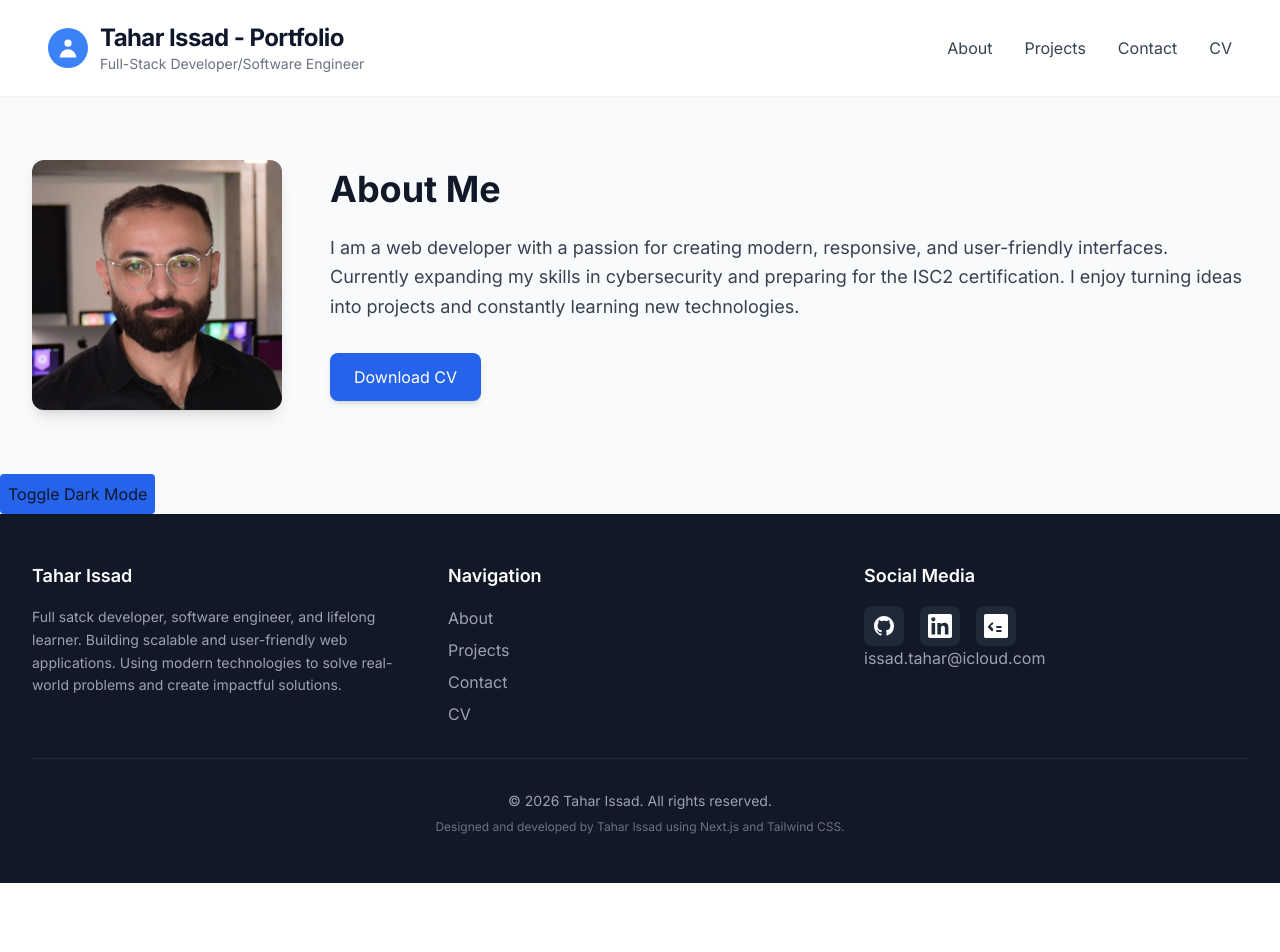
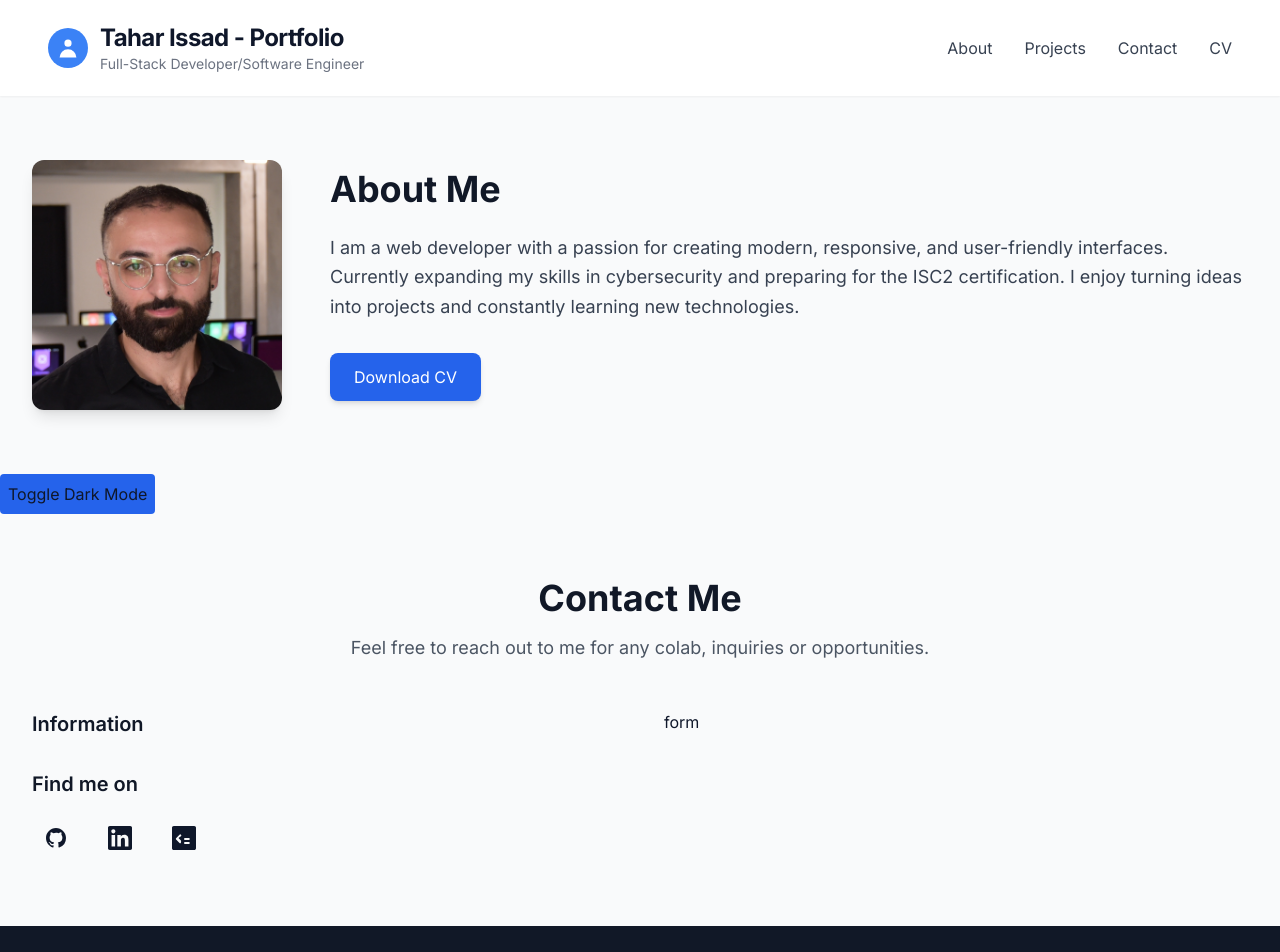
Before and after one commit to tissad-101010/portfolio, a Next.js app: page / in a window 1280 px wide. Shown: the top 952 px of the page. Before the commit the page ends 883 px from the top, so only its background shows below. Built offline with nearby package versions, Linux system fonts and the light colour scheme.

Commit message:
add contact section

```diff
--- a/src/app/page.tsx
+++ b/src/app/page.tsx
@@ -6,7 +6,7 @@
 /*   By: tissad <tissad@student.42.fr>              +#+  +:+       +#+        */
 /*                                                +#+#+#+#+#+   +#+           */
 /*   Created: 2026/02/16 14:12:22 by tissad            #+#    #+#             */
-/*   Updated: 2026/02/18 16:58:31 by tissad           ###   ########.fr       */
+/*   Updated: 2026/02/18 18:03:14 by tissad           ###   ########.fr       */
 /*                                                                            */
 /* ************************************************************************** */
 
@@ -17,6 +17,7 @@ import { toggleDarkMode } from './darkMode'
 import Header from '../components/header/Header'
 import Footer from '../components/footer/Footer'
 import Hero from '../components/body/Hero'
+import Contact from '../components/body/Contact'
 
 
 
@@ -32,7 +33,7 @@ export default function Home() {
       <button className="bg-primary text-foreground p-2 rounded hover:bg-primary/80 transition-colors" onClick={() => toggleDarkMode()}>
           Toggle Dark Mode
       </button>
-
+      <Contact />
       <Footer />
     </main>
   )
--- a/src/components/body/Contact.tsx
+++ b/src/components/body/Contact.tsx
@@ -6,6 +6,55 @@
 /*   By: tissad <tissad@student.42.fr>              +#+  +:+       +#+        */
 /*                                                +#+#+#+#+#+   +#+           */
 /*   Created: 2026/02/18 16:55:33 by tissad            #+#    #+#             */
-/*   Updated: 2026/02/18 16:55:34 by tissad           ###   ########.fr       */
+/*   Updated: 2026/02/18 18:22:34 by tissad           ###   ########.fr       */
 /*                                                                            */
 /* ************************************************************************** */
+
+'use client'
+
+import { useState } from 'react'
+import { Networks, infoClass } from "../navigation/Networks"
+export default function Contact() {
+	return (
+		<section id="contact" className="bg-gray-50 py-16 dark:bg-background transition-colors duration-300">
+			<div className="max-w-7xl mx-auto px-4 sm:px-6 lg:px-8 ">
+				<div className="text-center mb-12">
+          <h2 className="text-4xl font-bold text-gray-900 mb-4 dark:text-gray-300">
+						Contact Me
+					</h2>
+          <p className="text-gray-600 text-lg dark:text-gray-400">
+            Feel free to reach out to me for any colab, inquiries or opportunities.
+          </p>
+        </div>
+				<div className="grid grid-cols-1 lg:grid-cols-2 gap-12">
+
+					{/* Contacts info */}
+					<div>
+						<h3 className="text-xl font-semibold text-gray-900 mb-6  dark:text-gray-300">
+							Information
+						</h3>
+						<div className="space-y-4">
+
+							{/*  networks */}
+							<div className="mt-8">
+								<h3 className="text-xl font-semibold text-gray-900 mb-4 dark:text-gray-300">
+									Find me on
+								</h3>
+								 <div className="flex space-x-4">
+									<Networks className={infoClass} />
+								</div>
+							</div>
+						</div>
+					</div>
+
+					{/* Contact form */}
+					<div>
+						form
+					</div>
+
+				</div>
+			</div>
+		</section>
+
+	)
+}
--- a/src/components/footer/Footer.tsx
+++ b/src/components/footer/Footer.tsx
@@ -6,12 +6,12 @@
 /*   By: tissad <tissad@student.42.fr>              +#+  +:+       +#+        */
 /*                                                +#+#+#+#+#+   +#+           */
 /*   Created: 2026/02/18 12:53:48 by tissad            #+#    #+#             */
-/*   Updated: 2026/02/18 15:41:25 by tissad           ###   ########.fr       */
+/*   Updated: 2026/02/18 18:21:14 by tissad           ###   ########.fr       */
 /*                                                                            */
 /* ************************************************************************** */
 
 import { NavLink, navItems, footerNavLinkClass } from "../navigation/NavLink"
-import { SocialMedia } from "../navigation/SocialMedia"
+import { Networks, footerClass } from "../navigation/Networks"
 
 
 export default function Footer() {
@@ -54,7 +54,7 @@ export default function Footer() {
 							Social Media
 						</h3>
 
-						<SocialMedia />
+						<Networks className={footerClass} />
 
 						<a href="mailto:tahar.issad@example.com"
 								className="text-gray-400 hover:text-white transition-colors">
--- a/src/components/navigation/SocialMedia.tsx
+++ b/src/components/navigation/Networks.tsx
@@ -1,7 +1,7 @@
 /* ************************************************************************** */
 /*                                                                            */
 /*                                                        :::      ::::::::   */
-/*   SocialMedia.tsx                                    :+:      :+:    :+:   */
+/*   Networks.tsx                                    :+:      :+:    :+:   */
 /*                                                    +:+ +:+         +:+     */
 /*   By: tissad <tissad@student.42.fr>              +#+  +:+       +#+        */
 /*                                                +#+#+#+#+#+   +#+           */
@@ -11,13 +11,17 @@
 /* ************************************************************************** */
 
 
-interface SocialMediaLink {
+interface NetworksLink {
 	href: string
 	label: string
 	icon: JSX.Element
 }
 
-const socialMediaLinks: SocialMediaLink[] = [
+export const footerClass = "w-10 h-10 bg-gray-800 rounded-lg flex items-center justify-center hover:bg-gray-700 transition-colors duration-200 dark:bg-gray-600 dark:hover:bg-gray-500"
+
+export const infoClass = "w-12 h-12  rounded-lg flex items-center justify-center hover:bg-gray-700 transition-colors duration-200 dark:bg-gray-600 dark:hover:bg-gray-500"
+
+const NetworksLinks: NetworksLink[] = [
 	{
 		href: "https://github.com/tissad-101010",
 		label: "GitHub",
@@ -41,10 +45,10 @@ const socialMediaLinks: SocialMediaLink[] = [
 	}
 ]
 
-export function SocialMedia() {
+export function Networks({ className }: { className: string }) {
 	return (
 		<div className="flex space-x-4">
-			{socialMediaLinks.map((link) => (
+			{NetworksLinks.map((link) => (
 				<a
 
 					key={link.href}
@@ -52,9 +56,7 @@ export function SocialMedia() {
 					target="_blank"
 
 					rel="noopener noreferrer"
-					className="w-10 h-10 bg-gray-800 rounded-lg flex items-center justify-center
-					hover:bg-gray-700 transition-colors duration-200 dark:bg-gray-600 dark:hover:bg-gray-500"
-
+					className= {`${className}`}
 				>
 					{link.icon}
 					<span className="sr-only">{link.label}</span>
```
